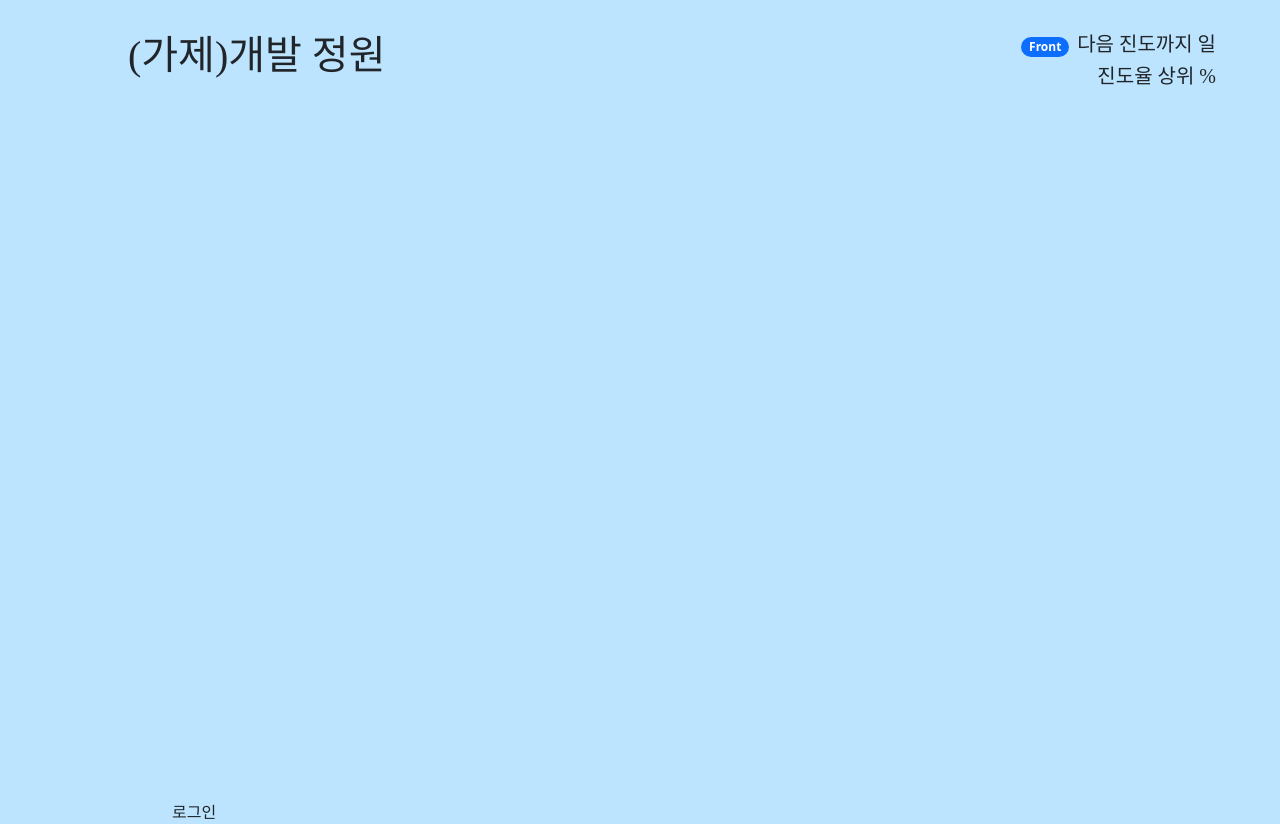
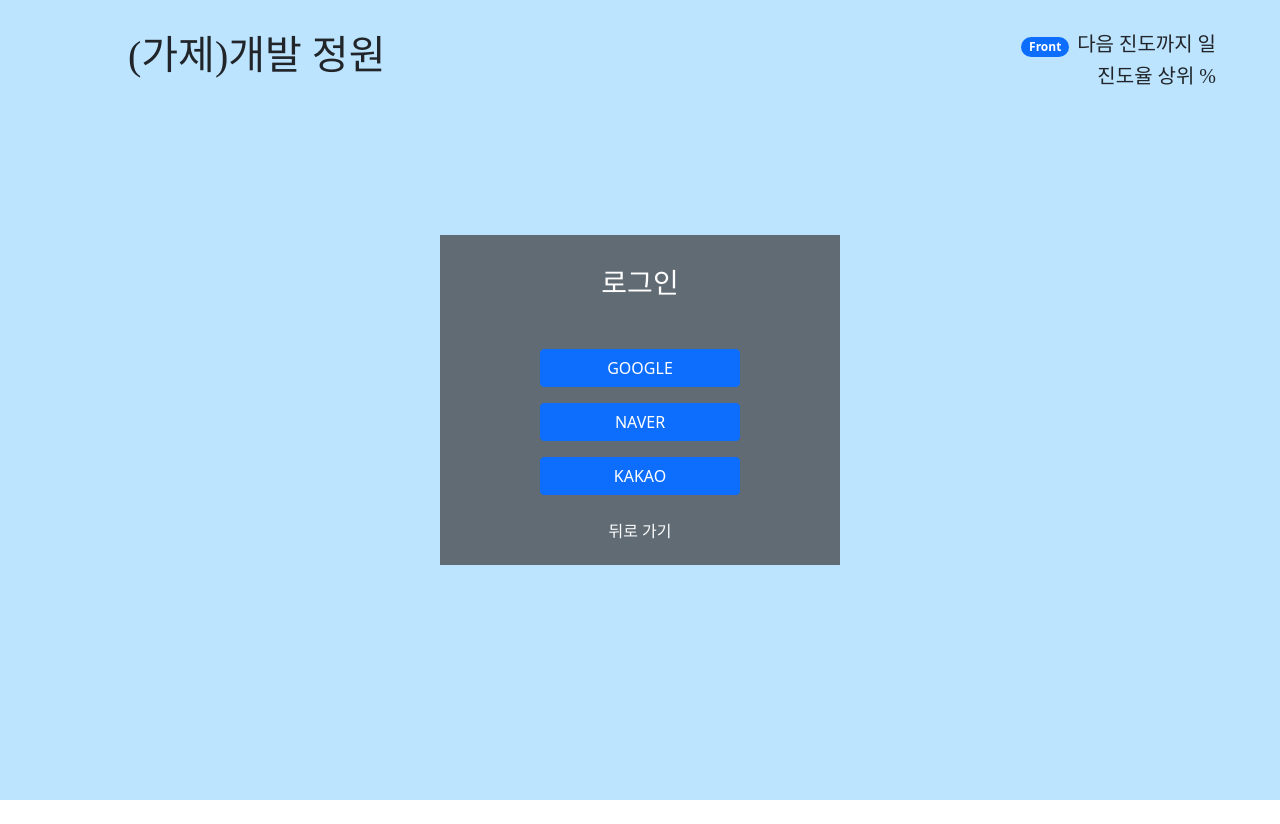
Before and after one commit to hailey-hy/devroadmap-front, a React (Create React App) app: page / in a window 1280 px wide. After the commit the page ends 800 px from the top, so only its background shows below. Built offline with nearby package versions, Linux system fonts and the light colour scheme; a web font is replaced by a local one.

Commit message:
메인페이지-로그인 소셜 로그인화

```diff
--- a/package.json
+++ b/package.json
@@ -6,6 +6,7 @@
     "@testing-library/jest-dom": "^5.16.4",
     "@testing-library/react": "^13.3.0",
     "@testing-library/user-event": "^13.5.0",
+    "axios": "^0.27.2",
     "bootstrap": "^5.1.3",
     "react": "^18.1.0",
     "react-bootstrap": "^2.4.0",
--- a/src/components/header/header.css
+++ b/src/components/header/header.css
@@ -7,19 +7,3 @@ header{
     padding-top: 2rem;
     padding-left: 8rem;
 }
-
-/* 상태 박스 */
-.container-status{
-    position: absolute;
-    top: 2rem;
-    right: 4rem;
-}
-
-#status-d-day{
-    display: inline-block;
-    margin-left: 0.5rem;
-}
-
-#status-percent{
-    text-align: right;
-}
--- /dev/null
+++ b/src/components/login/Login.jsx
@@ -0,0 +1,18 @@
+import React from 'react'
+import './login.css'
+import Button from 'react-bootstrap/Button'
+
+const Login = () => {
+
+  return (
+    <div className="container-login">
+        <h3 id='login-title'>로그인</h3>
+        <Button className="btn-login-select" variant="primary">GOOGLE</Button> <br></br>
+        <Button className="btn-login-select" variant="primary">NAVER</Button> <br></br>
+        <Button className="btn-login-select" variant="primary">KAKAO</Button>
+        <h5 id='login-back'>뒤로 가기</h5>
+    </div>
+  )
+}
+
+export default Login
--- /dev/null
+++ b/src/components/login/login.css
@@ -0,0 +1,27 @@
+/* 로그인 */
+
+.container-login{
+    position: absolute;
+    width: 400px;
+    height: 330px;
+    top: 50%;
+    left: 50%;
+    transform: translate(-50%, -50%);
+    text-align: center;
+    background-color: var(--color-transparent);
+    color: var(--color-white);
+}
+
+#login-title{
+    padding: 2rem;
+}
+
+.btn-login-select{
+    width: 200px;
+    margin: 0.5rem;
+}
+
+#login-back{
+    margin-top: 1.2rem;
+    font-size: medium;
+}
--- a/src/components/main/Login.jsx
+++ /dev/null
@@ -1,11 +0,0 @@
-import React from 'react'
-
-const Login = () => {
-  return (
-    <div className="container container-login">
-        로그인
-    </div>
-  )
-}
-
-export default Login
--- a/src/components/main/Main.jsx
+++ b/src/components/main/Main.jsx
@@ -1,8 +1,7 @@
 import React from 'react'
 import './main.css'
-import Header from '../header/Header'
 import Status from './Status'
-import Login from './Login'
+import Login from '../login/Login'
 
 const Main = () => {
   return (
--- a/src/components/main/main.css
+++ b/src/components/main/main.css
@@ -0,0 +1,15 @@
+/* 상태 박스 */
+.container-status{
+    position: absolute;
+    top: 2rem;
+    right: 4rem;
+}
+
+#status-d-day{
+    display: inline-block;
+    margin-left: 0.5rem;
+}
+
+#status-percent{
+    text-align: right;
+}
```
Also changed, not shown: 1 other file (tests, documents, lock files or other folders).
